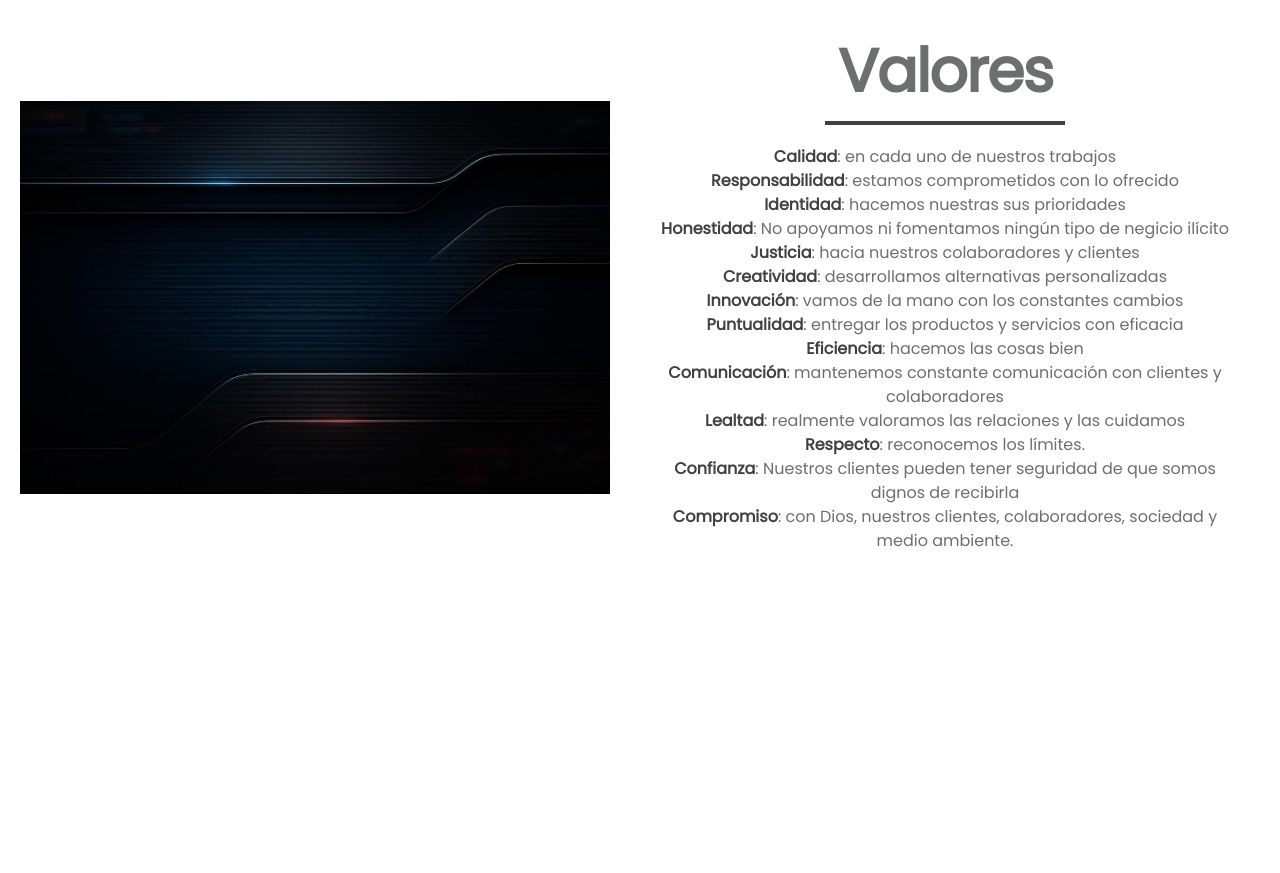
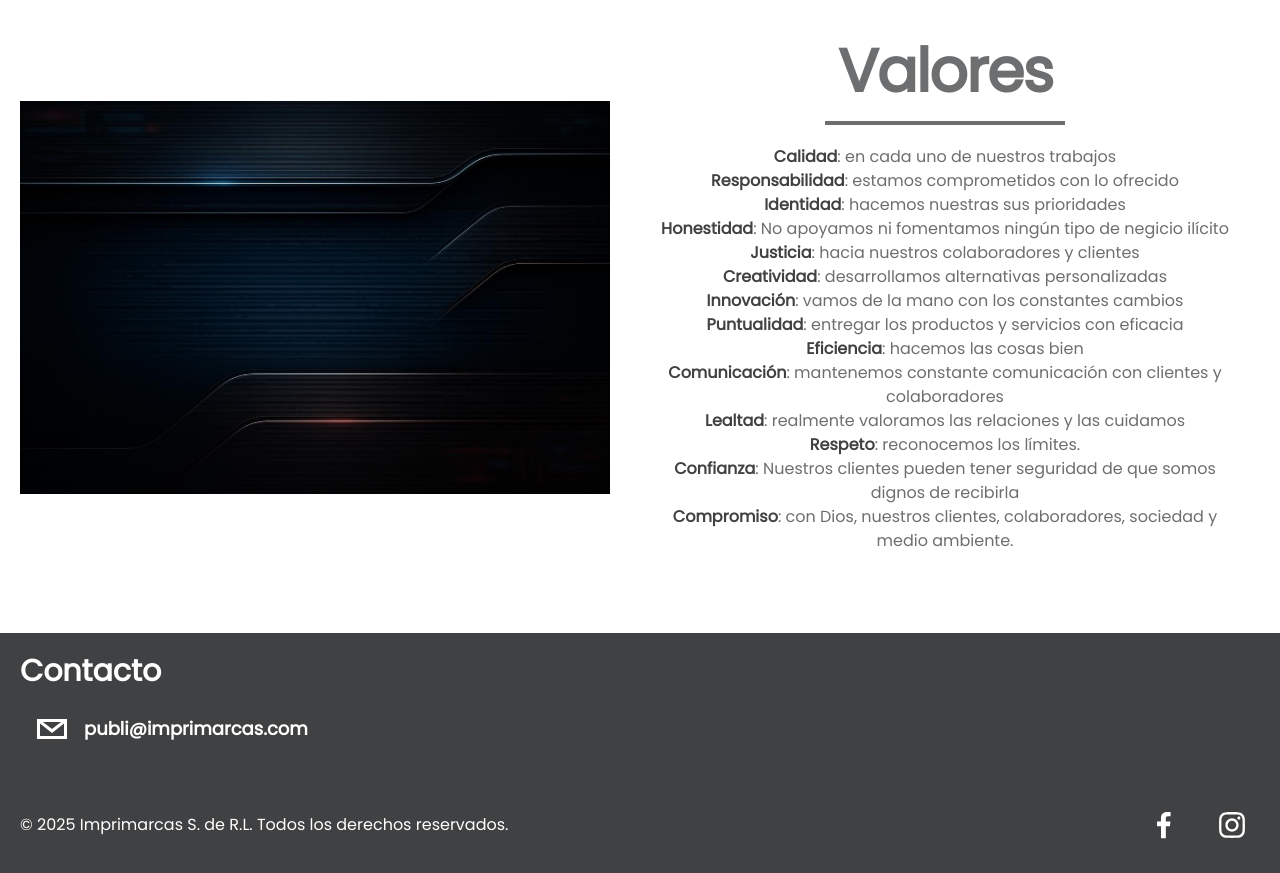
Before and after one commit to benjcarter/imprimarcas, a React (Vite) app: page / in a window 1280 px wide. Shown: the part 2240-3113 px from the top of the page. Before the commit the page ends 2873 px from the top, so only its background shows below. Built offline with nearby package versions, Linux system fonts and the light colour scheme.

Commit message:
feat: footer section

```diff
--- a/src/App.tsx
+++ b/src/App.tsx
@@ -1,3 +1,4 @@
+import Footer from "./components/Footer";
 import Header from "./components/Header";
 import Hero from "./components/Hero";
 import Section from "./components/Section";
@@ -122,7 +123,7 @@ function App() {
               <strong className="text-project-gray">Lealtad</strong>: realmente
               valoramos las relaciones y las cuidamos
               <br />
-              <strong className="text-project-gray">Respecto</strong>:
+              <strong className="text-project-gray">Respeto</strong>:
               reconocemos los límites.
               <br />
               <strong className="text-project-gray">Confianza</strong>: Nuestros
@@ -137,7 +138,7 @@ function App() {
       </main>
 
       {/* Footer */}
-      <footer id="footer"></footer>
+      <Footer />
     </>
   );
 }
--- /dev/null
+++ b/src/components/Footer.tsx
@@ -0,0 +1,56 @@
+import { SocialIcon } from "react-social-icons";
+
+function Footer() {
+  return (
+    <footer id="footer" className="bg-project-gray h-60 text-white">
+      <div className="mx-auto flex h-full max-w-7xl flex-col p-5">
+        {/* contact section */}
+        <div className="flex-1 space-y-2">
+          <h4 className="text-3xl font-bold">Contacto</h4>
+          <p className="flex items-center text-lg font-bold">
+            <SocialIcon
+              url="mailto:publi@imprimarcas.com"
+              network="mailto"
+              bgColor="transparent"
+              fgColor="#ffffff"
+              className="size-16!"
+            />
+            <span>publi@imprimarcas.com</span>
+          </p>
+        </div>
+
+        {/* bottom */}
+        <div className="mt-auto flex items-center justify-between">
+          {/* copyright statement */}
+          <p>
+            &copy; 2025 Imprimarcas S. de R.L. Todos los derechos reservados.
+          </p>
+
+          {/* social icons */}
+          <ul className="flex items-center gap-1 md:gap-3">
+            <li className="ease-out md:transition-transform md:duration-300 md:hover:scale-115">
+              <SocialIcon
+                url="https://www.facebook.com/Imprimarcas"
+                target="_blank"
+                bgColor="transparent"
+                fgColor="#ffffff"
+                className="size-10! md:size-14!"
+              />
+            </li>
+            <li className="ease-out md:transition-transform md:duration-300 md:hover:scale-115">
+              <SocialIcon
+                url="https://www.instagram.com/imprimarcassoluciones"
+                target="_blank"
+                bgColor="transparent"
+                fgColor="#ffffff"
+                className="size-10! md:size-14!"
+              />
+            </li>
+          </ul>
+        </div>
+      </div>
+    </footer>
+  );
+}
+
+export default Footer;
--- a/src/components/Section.tsx
+++ b/src/components/Section.tsx
@@ -43,7 +43,7 @@ function Section({
           {title}
         </h2>
 
-        <hr className="border-project-gray w-60 border-2" />
+        <hr className="border-project-gray-foreground w-60 border-2" />
 
         <p className="text-project-gray-foreground max-w-4xl text-center whitespace-pre-line">
           {content}
--- a/vite.config.ts
+++ b/vite.config.ts
@@ -6,6 +6,6 @@ import tailwindcss from "@tailwindcss/vite";
 export default defineConfig({
   plugins: [react(), tailwindcss()],
   server: {
-    allowedHosts: ["ea7e8d6a47e3.ngrok-free.app"]
+    allowedHosts: ["c2089bc3084d.ngrok-free.app"]
   }
 });
```
